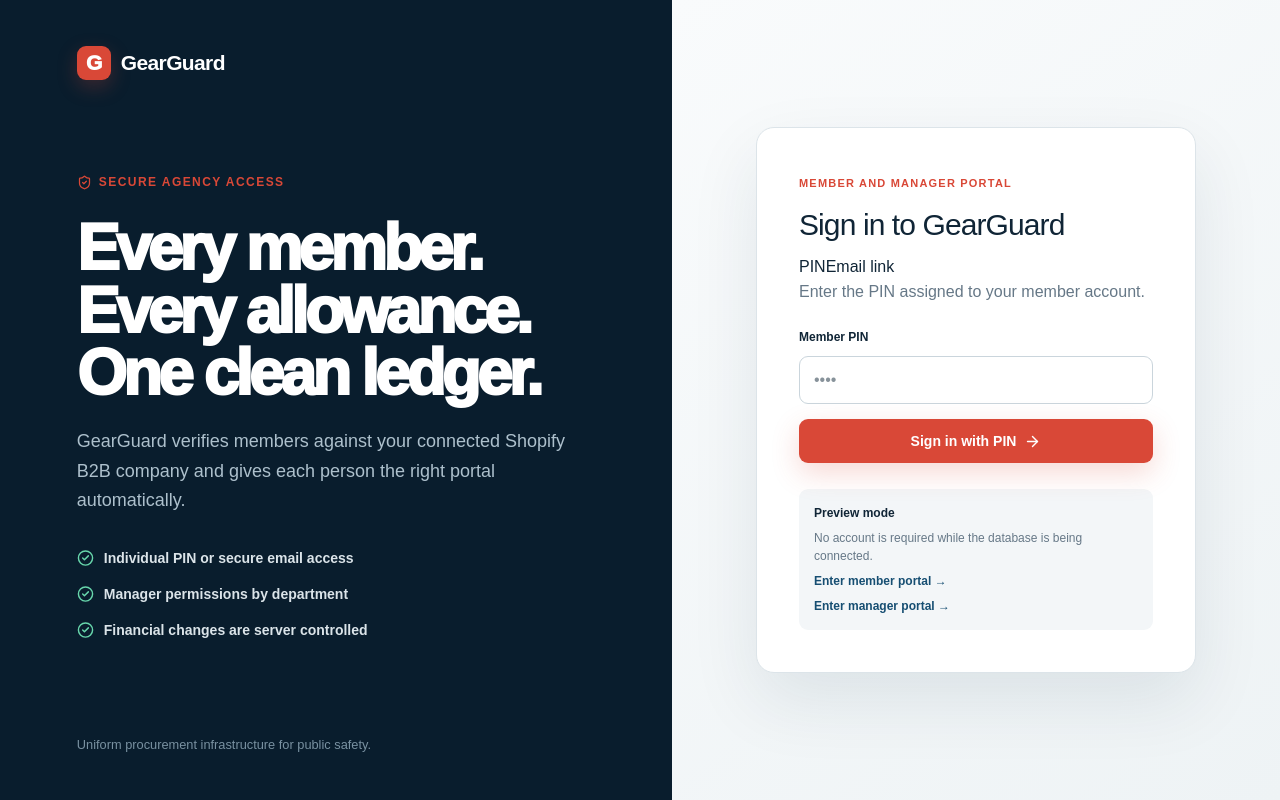
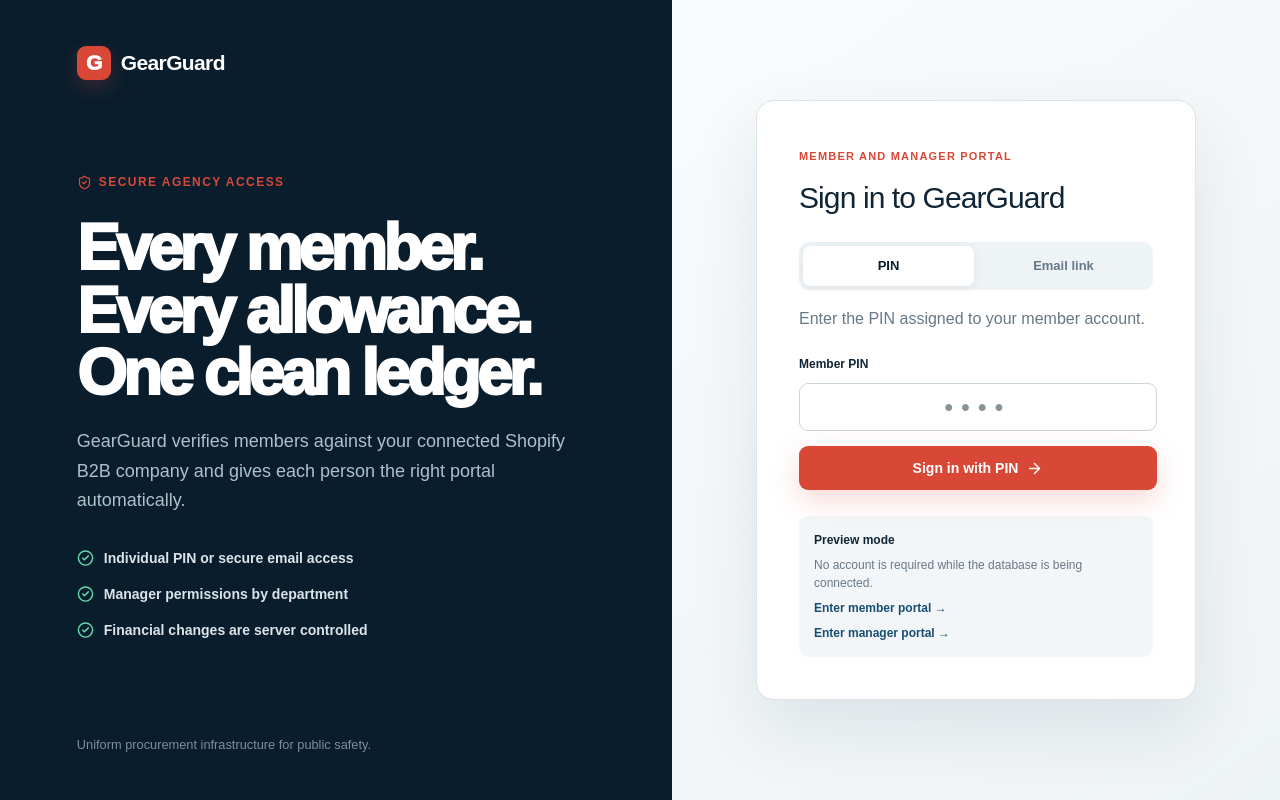
Before and after one commit to anthonynstephens-arch/gearguard, a Next.js app: page /login in a window 1280 px wide. Built offline with nearby package versions, Linux system fonts and the light colour scheme.

Commit message:
Style PIN sign-in controls

```diff
--- a/src/app/globals.css
+++ b/src/app/globals.css
@@ -454,6 +454,41 @@ h1 {
   color: var(--muted);
   line-height: 1.6;
 }
+.login-methods {
+  display: grid;
+  grid-template-columns: 1fr 1fr;
+  gap: 4px;
+  margin: 22px 0 16px;
+  padding: 4px;
+  border-radius: 10px;
+  background: #eef3f5;
+}
+.login-methods button,
+.login-back {
+  border: 0;
+  font: inherit;
+  cursor: pointer;
+}
+.login-methods button {
+  min-height: 40px;
+  border-radius: 7px;
+  background: transparent;
+  color: var(--muted);
+  font-size: 13px;
+  font-weight: 850;
+}
+.login-methods button.active {
+  background: #fff;
+  color: var(--navy);
+  box-shadow: 0 2px 8px #102c4214;
+}
+.login-back {
+  margin-top: 18px;
+  padding: 0;
+  background: transparent;
+  color: #164e72;
+  font-weight: 850;
+}
 .mini-label {
   color: var(--red);
   font-size: 11px;
@@ -480,6 +515,12 @@ h1 {
 .login-card input:focus {
   border-color: #648398;
   box-shadow: 0 0 0 3px #8cb0c32e;
+}
+.login-card .pin-input {
+  font-size: 24px;
+  font-weight: 850;
+  letter-spacing: 0.35em;
+  text-align: center;
 }
 .login-card form .button {
   margin-top: 5px;
```
